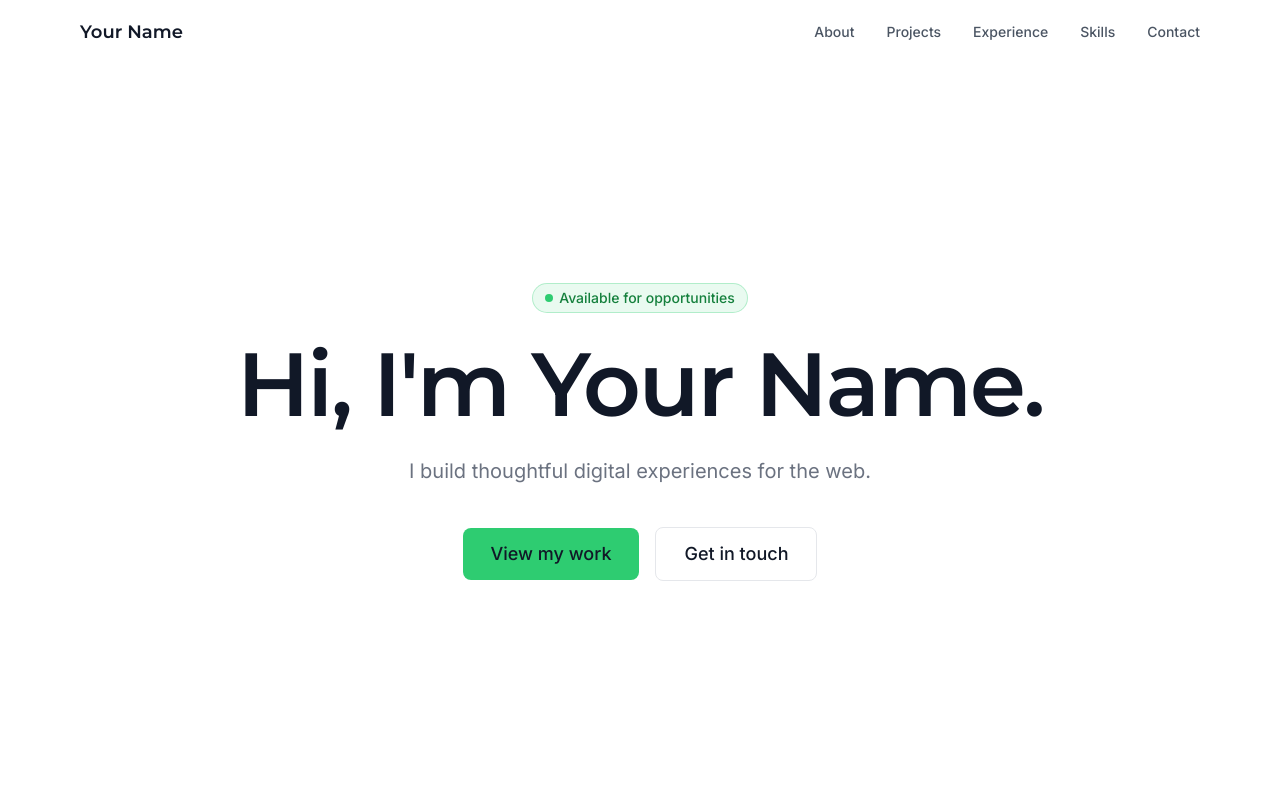
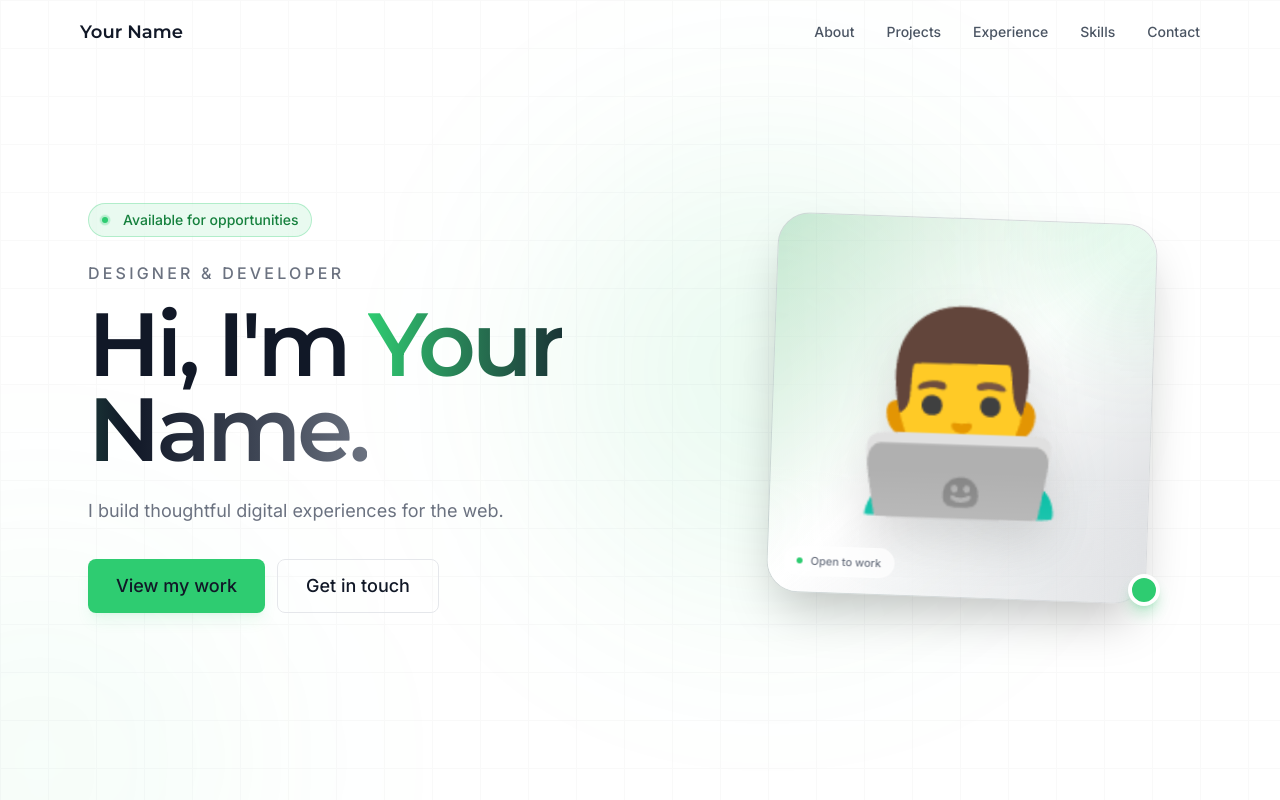
Before and after one commit to xazalo/portfolio, a React (Vite) app: page / in a window 1280 px wide. Shown: the top 800 px of the page. Built offline with nearby package versions, Linux system fonts and the light colour scheme.

Commit message:
style: improve general style

```diff
--- a/src/components/hero/Hero.tsx
+++ b/src/components/hero/Hero.tsx
@@ -7,32 +7,299 @@ export function Hero() {
   return (
     <section
       id="about"
-      className="container-page flex min-h-[100svh] flex-col items-center justify-center pt-16 text-center"
+      className="
+        relative isolate flex min-h-[100svh] w-full items-center
+        overflow-hidden px-5 pb-16 pt-24
+        sm:px-8 lg:px-12 lg:pt-20
+      "
     >
+      {/* Ambient background */}
+      <div
+        aria-hidden="true"
+        className="pointer-events-none absolute inset-0 -z-10 overflow-hidden"
+      >
+        <div
+          className="
+            absolute left-[60%] top-[20%]
+            h-[280px] w-[280px] -translate-x-1/2
+            rounded-full bg-accent/10 blur-[110px]
+            sm:h-[420px] sm:w-[420px]
+          "
+        />
+
+        <div
+          className="
+            absolute -bottom-40 -left-40
+            h-[400px] w-[400px]
+            rounded-full bg-accent/5 blur-[120px]
+          "
+        />
+
+        <div
+          className="
+            absolute inset-0 opacity-[0.018]
+            [background-image:linear-gradient(to_right,currentColor_1px,transparent_1px),linear-gradient(to_bottom,currentColor_1px,transparent_1px)]
+            [background-size:48px_48px]
+          "
+        />
+      </div>
+
+      <div
+        className="
+          container-page mx-auto grid w-full
+          items-center gap-14
+          lg:grid-cols-[1.1fr_0.9fr] lg:gap-20
+        "
+      >
+        {/* Content */}
+        <div className="order-2 text-center lg:order-1 lg:text-left">
           <Reveal delay={0}>
-        <Badge variant="accent">
-          <span className="h-2 w-2 rounded-full bg-accent" aria-hidden="true" />
-          {profile.availability ? 'Available for opportunities' : 'Not currently available'}
+            <Badge
+              variant="accent"
+              className="
+                border border-accent/20
+                bg-accent/5
+                px-3 py-1.5
+                text-xs backdrop-blur-sm
+                sm:text-sm
+              "
+            >
+              <span
+                className="
+                  relative mr-2 inline-flex h-2 w-2
+                  items-center justify-center
+                "
+                aria-hidden="true"
+              >
+                <span
+                  className="
+                    absolute h-2 w-2 animate-ping
+                    rounded-full bg-accent/40
+                  "
+                />
+
+                <span
+                  className="
+                    relative h-1.5 w-1.5
+                    rounded-full bg-accent
+                  "
+                />
+              </span>
+
+              {profile.availability
+                ? 'Available for opportunities'
+                : 'Not currently available'}
             </Badge>
           </Reveal>
-      <Reveal delay={100} className="w-full">
-        <h1 className="mt-6 font-display text-hero font-semibold leading-[1.05] tracking-tight text-foreground">
-          Hi, I&apos;m {profile.name}.
+
+          <Reveal delay={100}>
+            <p
+              className="
+                mt-6 text-sm font-medium uppercase
+                tracking-[0.2em] text-muted
+                sm:text-base
+              "
+            >
+              Designer & Developer
+            </p>
+          </Reveal>
+
+          <Reveal delay={150}>
+            <h1
+              className="
+                mt-4 font-display
+                text-[clamp(3rem,7vw,6rem)]
+                font-semibold leading-[0.95]
+                tracking-[-0.045em]
+                text-foreground
+              "
+            >
+              Hi, I&apos;m{' '}
+              <span
+                className="
+                  bg-gradient-to-r from-accent
+                  via-foreground to-muted
+                  bg-clip-text text-transparent
+                "
+              >
+                {profile.name}.
+              </span>
             </h1>
           </Reveal>
-      <Reveal delay={200} className="w-full">
-        <p className="mx-auto mt-6 max-w-2xl text-xl leading-relaxed text-muted">{profile.bio}</p>
+
+          <Reveal delay={250}>
+            <p
+              className="
+                mx-auto mt-6 max-w-xl
+                text-base leading-7 text-muted
+                sm:text-lg sm:leading-8
+                lg:mx-0
+              "
+            >
+              {profile.bio}
+            </p>
           </Reveal>
-      <Reveal delay={300}>
-        <div className="mt-10 flex flex-col items-center gap-4 sm:flex-row">
-          <Button href="#projects" size="lg">
+
+          <Reveal delay={350}>
+            <div
+              className="
+                mt-8 flex w-full flex-col
+                items-stretch gap-3
+                sm:w-auto sm:flex-row
+                lg:justify-start
+              "
+            >
+              <Button
+                href="#projects"
+                size="lg"
+                className="
+                  min-w-[160px]
+                  shadow-lg shadow-accent/10
+                  transition-all duration-300
+                  hover:-translate-y-0.5
+                  hover:shadow-xl hover:shadow-accent/20
+                "
+              >
                 View my work
               </Button>
-          <Button href="#contact" variant="ghost" size="lg">
+
+              <Button
+                href="#contact"
+                variant="ghost"
+                size="lg"
+                className="
+                  min-w-[160px]
+                  transition-all duration-300
+                  hover:-translate-y-0.5
+                "
+              >
                 Get in touch
               </Button>
             </div>
           </Reveal>
+        </div>
+
+        {/* Avatar */}
+        <div className="order-1 flex justify-center lg:order-2">
+          <Reveal delay={150}>
+            <div className="relative">
+              {/* Main card */}
+              <div
+                className="
+                  relative
+                  h-64 w-64
+                  rotate-2
+                  overflow-hidden
+                  rounded-[2rem]
+                  border border-foreground/10
+                  bg-muted/10
+                  shadow-2xl
+                  transition-transform duration-500
+                  hover:rotate-0
+                  sm:h-80 sm:w-80
+                  lg:h-[380px] lg:w-[380px]
+                "
+              >
+                {/* Background */}
+                <div
+                  aria-hidden="true"
+                  className="
+                    absolute inset-0
+                    bg-gradient-to-br
+                    from-accent/20
+                    via-background
+                    to-muted/20
+                  "
+                />
+
+                {/* Decorative light */}
+                <div
+                  aria-hidden="true"
+                  className="
+                    absolute -right-16 -top-16
+                    h-40 w-40
+                    rounded-full
+                    bg-accent/20
+                    blur-3xl
+                  "
+                />
+
+                {/* Temporary avatar */}
+                <div
+                  className="
+                    relative flex h-full w-full
+                    items-center justify-center
+                  "
+                >
+                  <span
+                    role="img"
+                    aria-label={`Avatar placeholder for ${profile.name}`}
+                    className="
+                      select-none
+                      text-[8rem]
+                      leading-none
+                      drop-shadow-2xl
+                      transition-transform duration-500
+                      hover:scale-110
+                      sm:text-[10rem]
+                      lg:text-[12rem]
+                    "
+                  >
+                    👨‍💻
+                  </span>
+                </div>
+
+                {/* Bottom gradient */}
+                <div
+                  aria-hidden="true"
+                  className="
+                    pointer-events-none
+                    absolute inset-x-0 bottom-0 h-1/3
+                    bg-gradient-to-t
+                    from-background/30
+                    to-transparent
+                  "
+                />
+
+                {/* Status */}
+                <div
+                  className="
+                    absolute bottom-4 left-4
+                    flex items-center gap-2
+                    rounded-full
+                    border border-white/10
+                    bg-background/70
+                    px-3 py-1.5
+                    text-[11px] font-medium
+                    text-muted
+                    backdrop-blur-md
+                  "
+                >
+                  <span
+                    aria-hidden="true"
+                    className="h-1.5 w-1.5 rounded-full bg-accent"
+                  />
+
+                  Open to work
+                </div>
+              </div>
+
+              {/* Small accent detail */}
+              <div
+                aria-hidden="true"
+                className="
+                  absolute -bottom-2 -right-2
+                  h-8 w-8
+                  rounded-full
+                  border-4 border-background
+                  bg-accent
+                  shadow-lg shadow-accent/30
+                "
+              />
+            </div>
+          </Reveal>
+        </div>
+      </div>
     </section>
   )
 }
```
Lines whose indentation alone changed are shown as unchanged.
